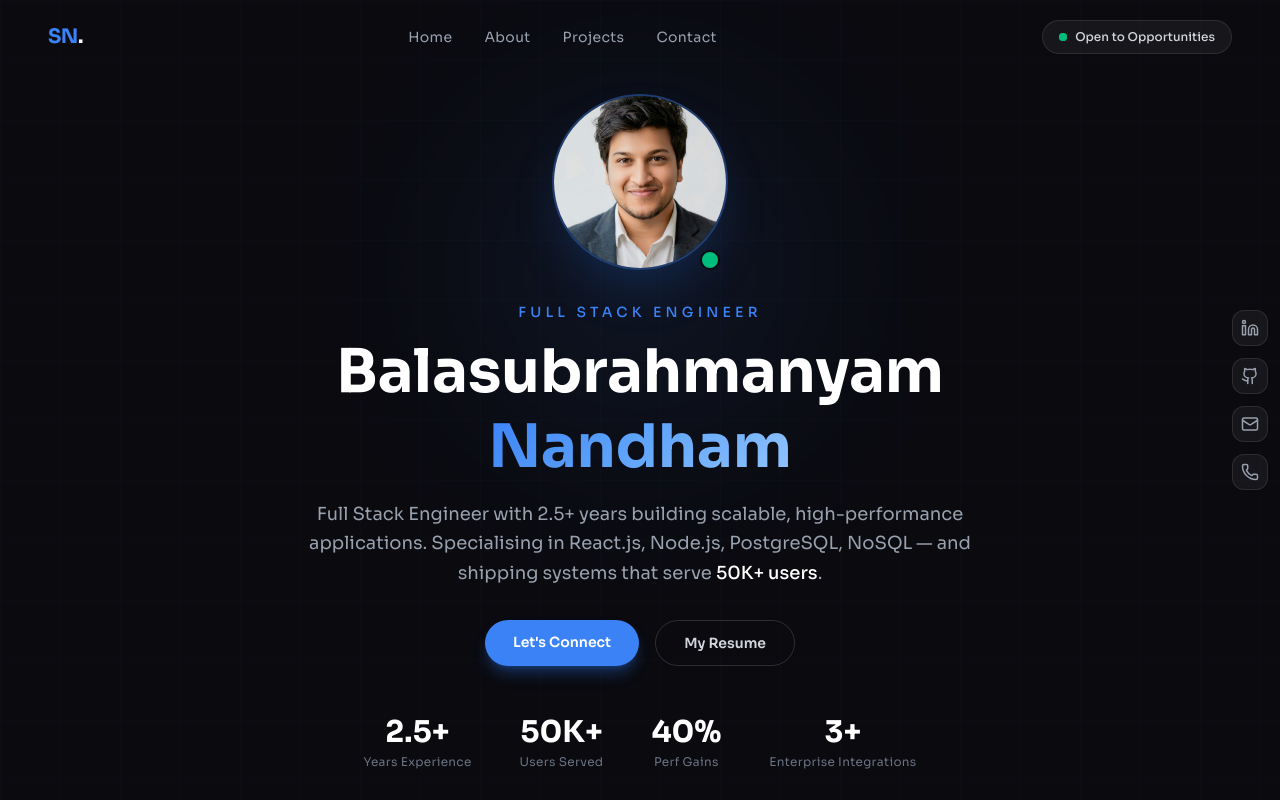
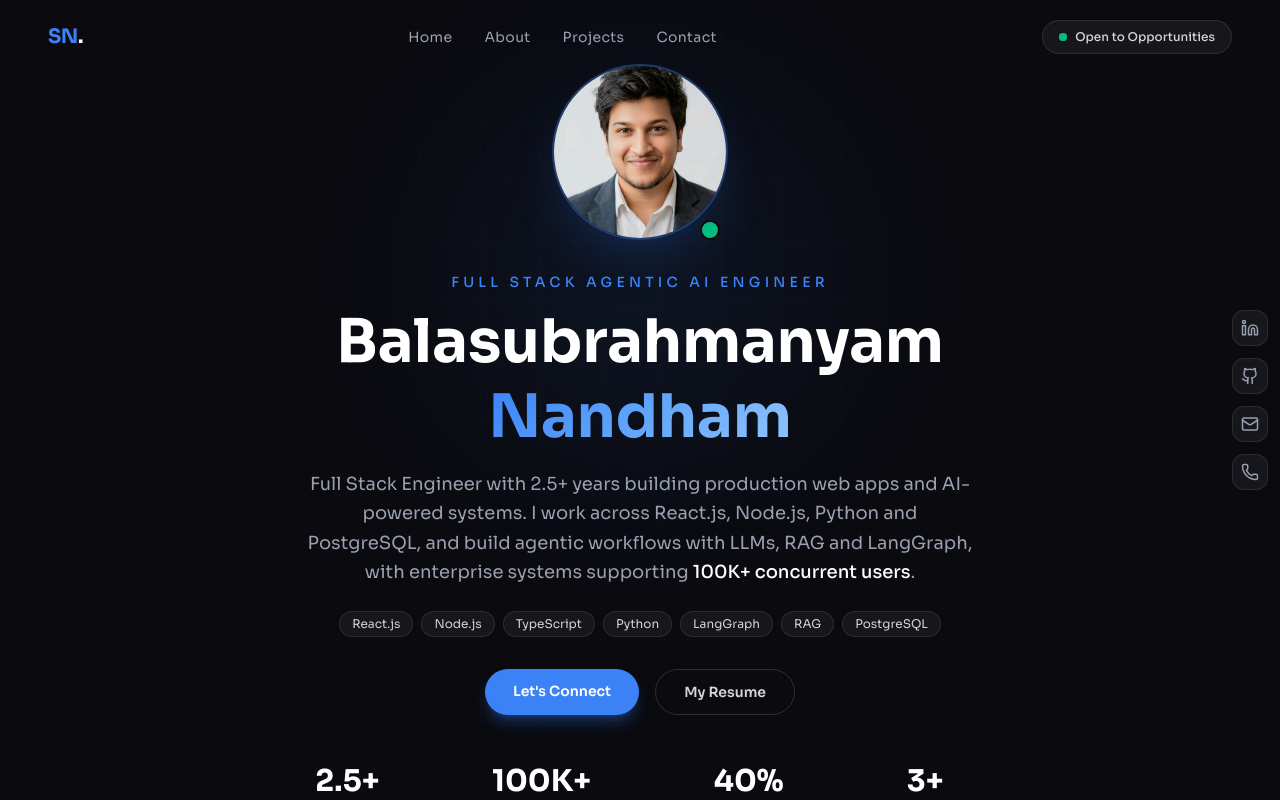
Before and after one commit to SubrahmanyamNandham/latest-portfolio, a React (Vite) app: page / in a window 1280 px wide. Shown: the top 800 px of the page. Built offline with nearby package versions, Linux system fonts and the light colour scheme.

Commit message:
Update Hero.jsx

```diff
--- a/src/components/Hero.jsx
+++ b/src/components/Hero.jsx
@@ -1,4 +1,13 @@
 import profileImg from "../assets/profile.jpg";
+
+const stats = [
+  ["2.5+", "Years Experience"],
+  ["100K+", "Concurrent Users Supported"],
+  ["40%", "Faster Frontend Load"],
+  ["3+", "Agentic AI Projects"],
+];
+
+const skills = ["React.js", "Node.js", "TypeScript", "Python", "LangGraph", "RAG", "PostgreSQL"];
 
 const Hero = () => {
   return (
@@ -24,19 +33,19 @@ const Hero = () => {
         </div>
 
         <nav className="hidden sm:flex gap-8 text-sm text-gray-400">
-          {["home","about","projects","contact"].map(s => (
+          {["home", "about", "projects", "contact"].map((s) => (
             <a key={s} href={`#${s}`}
               className="hover:text-[#3b82f6] transition capitalize tracking-wide">{s}</a>
           ))}
         </nav>
 
-        <button className="hidden sm:flex items-center gap-2 px-4 py-2 rounded-full text-xs font-medium text-gray-300 bg-white/5 border border-white/10 hover:border-[#3b82f6]/50 transition">
+        <a href="#contact" className="hidden sm:flex items-center gap-2 px-4 py-2 rounded-full text-xs font-medium text-gray-300 bg-white/5 border border-white/10 hover:border-[#3b82f6]/50 transition">
           <span className="relative flex h-2 w-2">
             <span className="animate-ping absolute inline-flex h-full w-full rounded-full bg-emerald-400 opacity-75" />
             <span className="relative inline-flex rounded-full h-2 w-2 bg-emerald-500" />
           </span>
           Open to Opportunities
-        </button>
+        </a>
       </header>
 
       {/* Profile */}
@@ -49,7 +58,9 @@ const Hero = () => {
 
       {/* Text */}
       <div className="relative z-10 max-w-3xl">
-        <p className="text-[#3b82f6] text-sm tracking-[0.3em] uppercase mb-3 font-medium">Full Stack Engineer</p>
+        <p className="text-[#3b82f6] text-sm tracking-[0.3em] uppercase mb-3 font-medium">
+          Full Stack Agentic AI Engineer
+        </p>
         <h1 className="text-4xl sm:text-5xl md:text-6xl font-bold leading-tight text-white mb-4">
           Balasubrahmanyam<br />
           <span className="text-transparent bg-clip-text" style={{ backgroundImage: 'linear-gradient(135deg, #3b82f6 0%, #60a5fa 50%, #93c5fd 100%)' }}>
@@ -57,9 +68,20 @@ const Hero = () => {
           </span>
         </h1>
         <p className="text-gray-400 text-base sm:text-lg max-w-2xl mx-auto leading-relaxed">
-          Full Stack Engineer with 2.5+ years building scalable, high-performance applications.
-          Specialising in React.js, Node.js, PostgreSQL, NoSQL — and shipping systems that serve <span className="text-white font-medium">50K+ users</span>.
+          Full Stack Engineer with 2.5+ years building production web apps and AI-powered systems.
+          I work across React.js, Node.js, Python and PostgreSQL, and build agentic workflows with
+          LLMs, RAG and LangGraph, with enterprise systems supporting{" "}
+          <span className="text-white font-medium">100K+ concurrent users</span>.
         </p>
+
+        {/* Skill chips */}
+        <div className="mt-6 flex flex-wrap gap-2 justify-center">
+          {skills.map((s) => (
+            <span key={s} className="px-3 py-1 rounded-full text-xs text-gray-300 bg-white/5 border border-white/10">
+              {s}
+            </span>
+          ))}
+        </div>
 
         <div className="mt-8 flex flex-col sm:flex-row gap-4 justify-center">
           <a href="https://www.linkedin.com/in/balasubrahmanyam-nandham-859968155/" target="_blank" rel="noopener noreferrer"
@@ -67,14 +89,15 @@ const Hero = () => {
             Let's Connect
           </a>
           <a href="https://drive.google.com/file/d/1pOhEEkpOsJp7IZbo5nWFy4n0fVHyiM9P/view?usp=sharing"
+            target="_blank" rel="noopener noreferrer"
             className="px-7 py-3 rounded-full border border-white/15 text-gray-300 hover:border-[#3b82f6] hover:text-white text-sm font-semibold transition">
-           My Resume
+            My Resume
           </a>
         </div>
 
         {/* Stats */}
         <div className="mt-12 flex flex-wrap gap-6 sm:gap-12 justify-center text-center">
-          {[["2.5+", "Years Experience"], ["50K+", "Users Served"], ["40%", "Perf Gains"], ["3+", "Enterprise Integrations"]].map(([num, label]) => (
+          {stats.map(([num, label]) => (
             <div key={label}>
               <div className="text-2xl sm:text-3xl font-bold text-white">{num}</div>
               <div className="text-xs text-gray-500 mt-1 tracking-wide">{label}</div>
```
